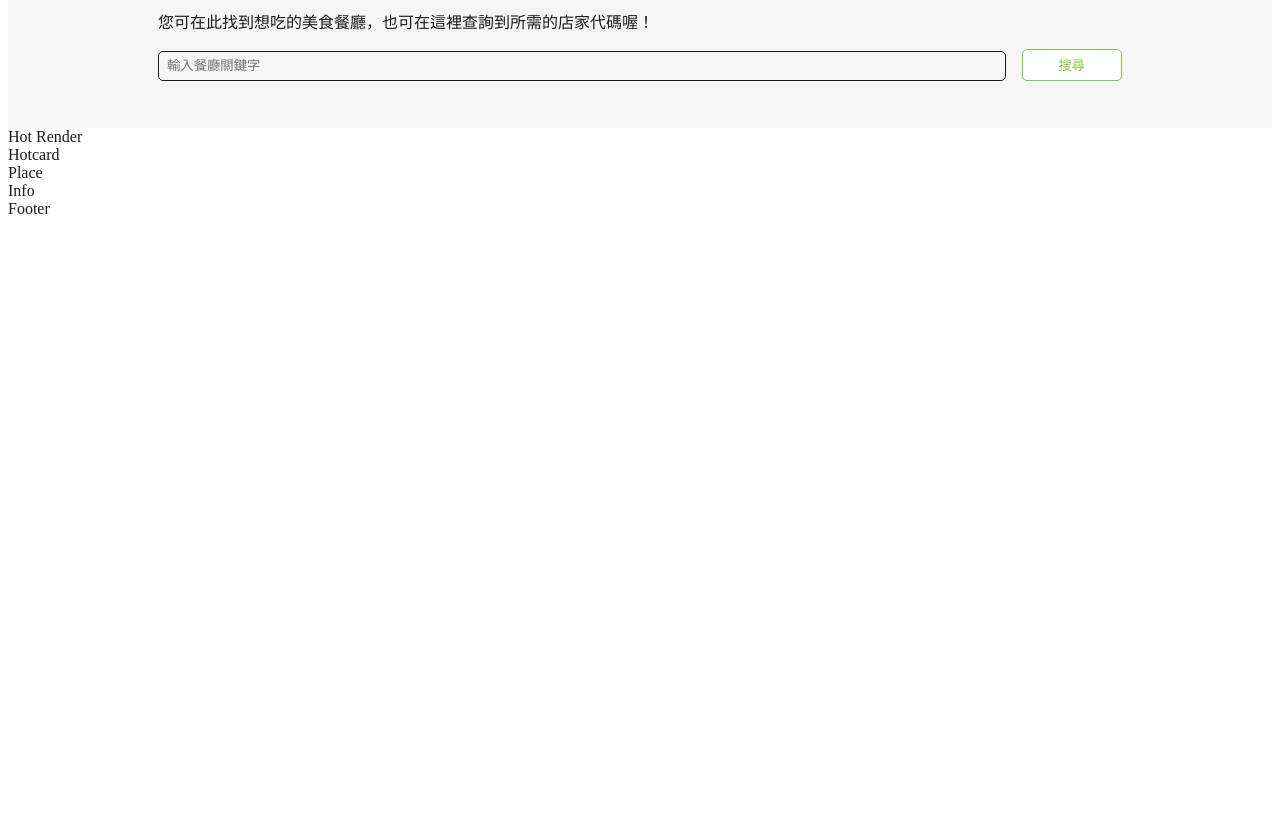
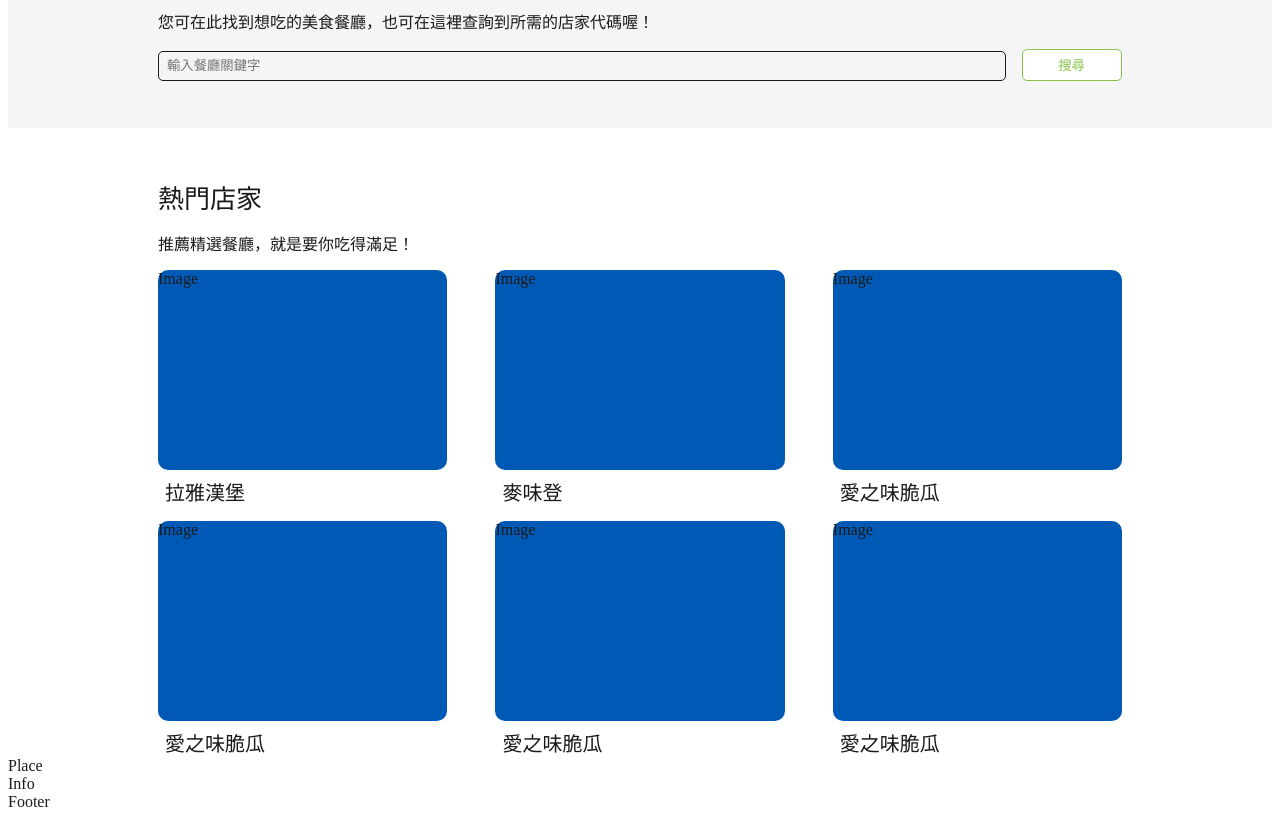
Before and after one commit to Rezta20/weibyApps, a React (Create React App) app: page / in a window 1280 px wide. Shown: the part 600-1419 px from the top of the page. Before the commit the page ends 826 px from the top, so only its background shows below. Built offline with nearby package versions, Linux system fonts and the light colour scheme.

Commit message:
hotCards layout

```diff
--- a/src/components/homepage/hot/Hot.jsx
+++ b/src/components/homepage/hot/Hot.jsx
@@ -1,15 +1,14 @@
 import React from "react";
-import "./Hot.module.scss";
+import styles from "./Hot.module.scss";
 
 import HotText from "./hotText/HotText";
-import HotCard from "./hotCard/HotCard";
+import HotCards from "./hotCards/HotCards";
 
 function Hot() {
   return (
-    <div className="hotWrapper">
-      Hot Render
+    <div className={styles.wrapper}>
       <HotText />
-      <HotCard />
+      <HotCards />
     </div>
   );
 }
--- a/src/components/homepage/hot/Hot.module.scss
+++ b/src/components/homepage/hot/Hot.module.scss
@@ -0,0 +1,3 @@
+.wrapper {
+  margin: 0 150px;
+}
--- a/src/components/homepage/hot/hotCard/HotCard.jsx
+++ /dev/null
@@ -1,8 +0,0 @@
-import React from "react";
-// import styles from "./HotCard.module.scss";
-
-function HotCard() {
-  return <div>Hotcard</div>;
-}
-
-export default HotCard;
--- /dev/null
+++ b/src/components/homepage/hot/hotCards/HotCards.jsx
@@ -0,0 +1,26 @@
+import React from "react";
+import styles from "./HotCards.module.scss";
+
+function Card(props) {
+  return (
+    <div className={styles.cardWrapper}>
+      <div>Image</div>
+      <p className="shopName">{props.shopName}</p>
+    </div>
+  );
+}
+
+function HotCards() {
+  return (
+    <div className={styles.cardsWrapper}>
+      <Card shopName="拉雅漢堡" />
+      <Card shopName="麥味登" />
+      <Card shopName="愛之味脆瓜" />
+      <Card shopName="愛之味脆瓜" />
+      <Card shopName="愛之味脆瓜" />
+      <Card shopName="愛之味脆瓜" />
+    </div>
+  );
+}
+
+export default HotCards;
--- /dev/null
+++ b/src/components/homepage/hot/hotCards/HotCards.module.scss
@@ -0,0 +1,28 @@
+$picture: #005ab5;
+
+.cardsWrapper {
+  display: flex;
+  flex-wrap: wrap;
+  justify-content: space-between;
+  width: 100%;
+}
+
+.cardWrapper {
+  display: flex;
+  flex-direction: column;
+  justify-content: flex-start;
+  width: 30%;
+  margin-top: 15px;
+
+  div {
+    height: 200px;
+    width: 100%;
+    border-radius: 10px;
+    background-color: $picture;
+  }
+
+  p {
+    margin: 7px 0 0 7px;
+    font-size: 20px;
+  }
+}
--- a/src/components/homepage/hot/hotText/HotText.jsx
+++ b/src/components/homepage/hot/hotText/HotText.jsx
@@ -2,7 +2,12 @@
 import styles from "./HotText.module.scss";
 
 function HotText() {
-  return <div className={styles.wrapper}></div>;
+  return (
+    <div className={styles.wrapper}>
+      <div className={styles.title}> 熱門店家</div>
+      <p className={styles.content}>推薦精選餐廳，就是要你吃得滿足！</p>
+    </div>
+  );
 }
 
 export default HotText;
--- a/src/components/homepage/hot/hotText/HotText.module.scss
+++ b/src/components/homepage/hot/hotText/HotText.module.scss
@@ -0,0 +1,12 @@
+.wrapper {
+  margin-top: 50px;
+
+  div {
+    font-size: 26px;
+  }
+
+  p {
+    font-size: 16px;
+    margin-bottom: 0;
+  }
+}
--- a/src/components/homepage/title/Title.module.scss
+++ b/src/components/homepage/title/Title.module.scss
@@ -9,6 +9,7 @@
 .wrapper {
   position: fixed;
   top: 0;
+  z-index: 3;
   display: flex;
   justify-content: space-around;
   padding: 20px 0;
```
Also changed, not shown: src/components/homepage/hot/hotCard/HotCard.module.scss (deleted).
